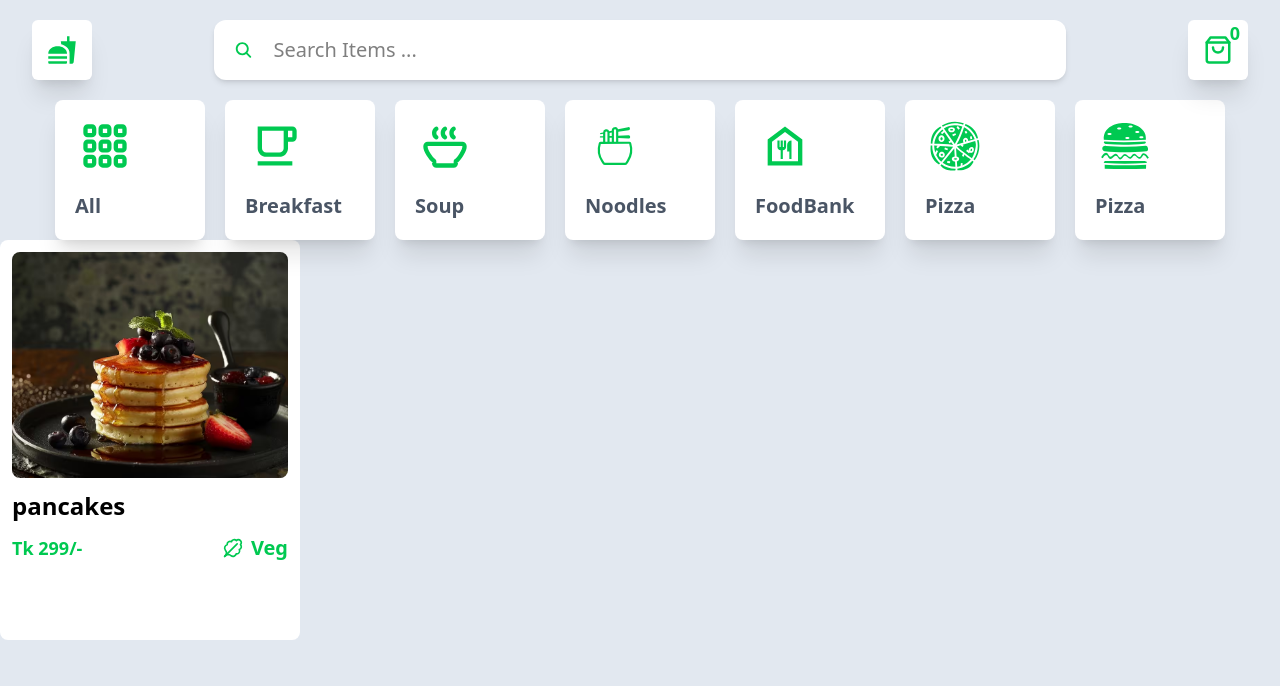
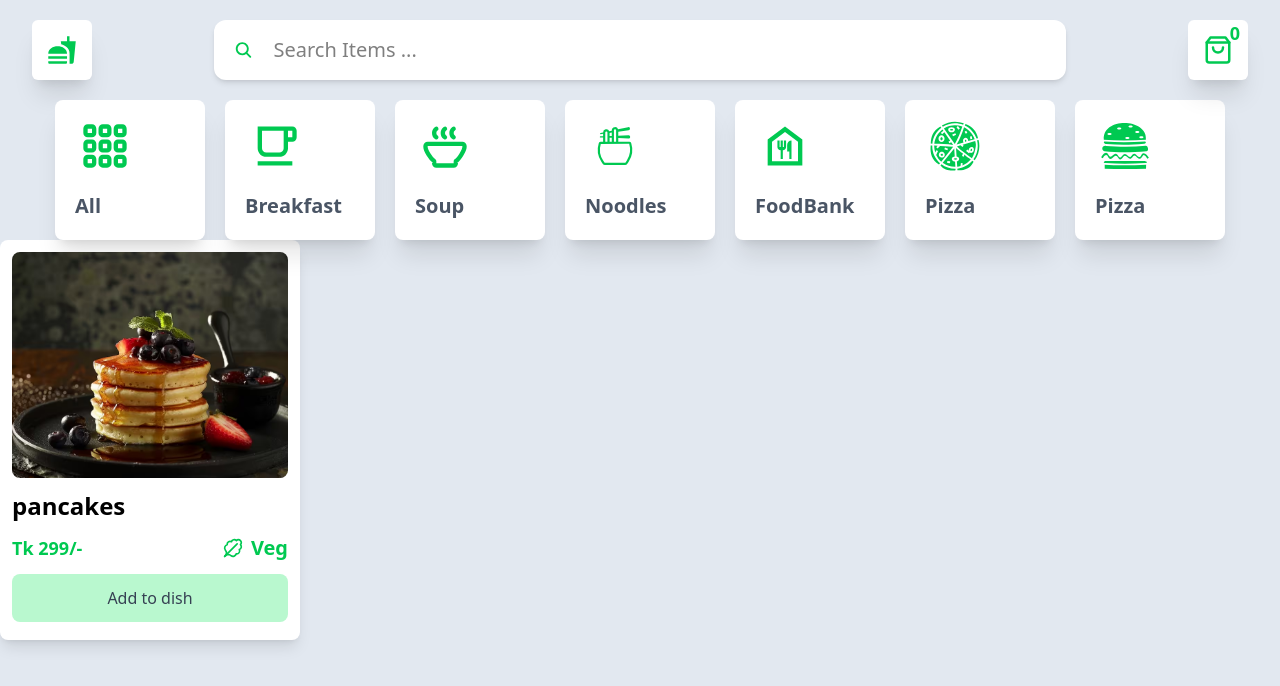
Before and after one commit to HasibCoderLab/-Food-Delivery-Website, a React (Vite) app: page / in a window 1280 px wide. Shown: the top 686 px of the page. Built offline with nearby package versions, Linux system fonts and the light colour scheme.

Commit message:
btn style

```diff
--- a/src/components/Card.jsx
+++ b/src/components/Card.jsx
@@ -2,9 +2,9 @@
     import { LuLeafyGreen } from "react-icons/lu";
 
     import image1 from "../assets/image1.avif"
-    const Card = () => {
+    const Card = ({name , image , id, price,type}) => {
         return (
-            <div className='w-[300px] h-[400px] bg-white p-3 rounded-lg flex flex-col gap-3'>
+            <div className='w-[300px] h-[400px] bg-white p-3 rounded-lg flex flex-col gap-3 shadow-lg'>
                 <div className='w-full h-[60%] overflow-hidden rounded-lg'>
                     <img src={image1} alt="pancakes" className='object-cover' />
                 </div>
@@ -18,7 +18,8 @@
                     </div>
 
                 </div>
-                <button></button>
+                <button className=' w-full rounded-lg bg-green-200 p-3 text-gray-700 hover:bg-green-400
+                transition-all cursor-pointer'>Add to dish</button>
             </div>
         )
     }
```
